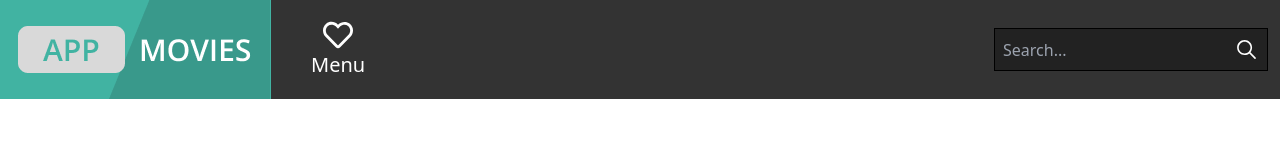
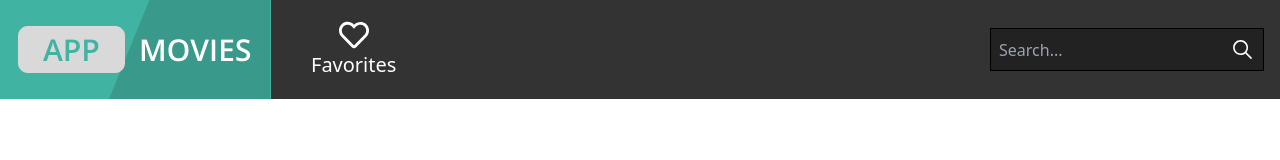
Before and after one commit to NMATech/appmovies_hacktiv8, a React (Vite) app: page / in a window 1280 px wide. Shown: the top 160 px of the page. Built offline with nearby package versions, Linux system fonts and the light colour scheme.

Commit message:
adding search card movies

```diff
--- a/src/App.jsx
+++ b/src/App.jsx
@@ -1,9 +1,11 @@
 import Navbar from "./Components/Navbar/Navbar";
+import SearchCard from "./Components/Navbar/SearchCard";
 
 function App() {
   return (
     <>
       <Navbar />
+      {/* <SearchCard /> */}
     </>
   );
 }
--- a/src/Components/Navbar/Navbar.jsx
+++ b/src/Components/Navbar/Navbar.jsx
@@ -6,7 +6,7 @@ const Navbar = () => {
   return (
     <>
       {/* Nav Desktop & Ipad */}
-      <nav className="bg-main-bg_secondary hidden md:flex justify-between pe-3">
+      <nav className="bg-main-bg_secondary hidden md:flex justify-between pe-4">
         <section className="flex gap-10">
           <LogoNav />
           <Menu />
--- /dev/null
+++ b/src/Components/Navbar/SearchCard.jsx
@@ -0,0 +1,16 @@
+const SearchCard = () => {
+  return (
+    <div className="absolute bg-main-bg_secondary text-white w-full lg:min-w-[300px] border-t-2 border-main-primary lg:right-[1em] top-[150px] md:top-[100px] lg:top-[70px]">
+      <div className="flex items-center gap-3 m-1 p-2 border-b border-[#eee]">
+        <div className="bg-[#ddd] h-[70px] w-[60px]"></div>
+        <h1>Harry Potter</h1>
+      </div>
+      <div className="flex items-center gap-3 m-1 p-2 border-b border-[#eee]">
+        <div className="bg-[#ddd] h-[70px] w-[60px]"></div>
+        <h1>Harry Potter</h1>
+      </div>
+    </div>
+  );
+};
+
+export default SearchCard;
--- a/src/Components/Navbar/shared/Menu.jsx
+++ b/src/Components/Navbar/shared/Menu.jsx
@@ -8,7 +8,7 @@ const Menu = () => {
         className="w-max flex flex-col justify-center items-center text-white hover:text-rose-500"
       >
         <FaRegHeart className="text-[30px]" />
-        <h1 className="text-white text-[20px] font-thin">Menu</h1>
+        <h1 className="text-white text-[20px] font-thin">Favorites</h1>
       </a>
     </section>
   );
```
